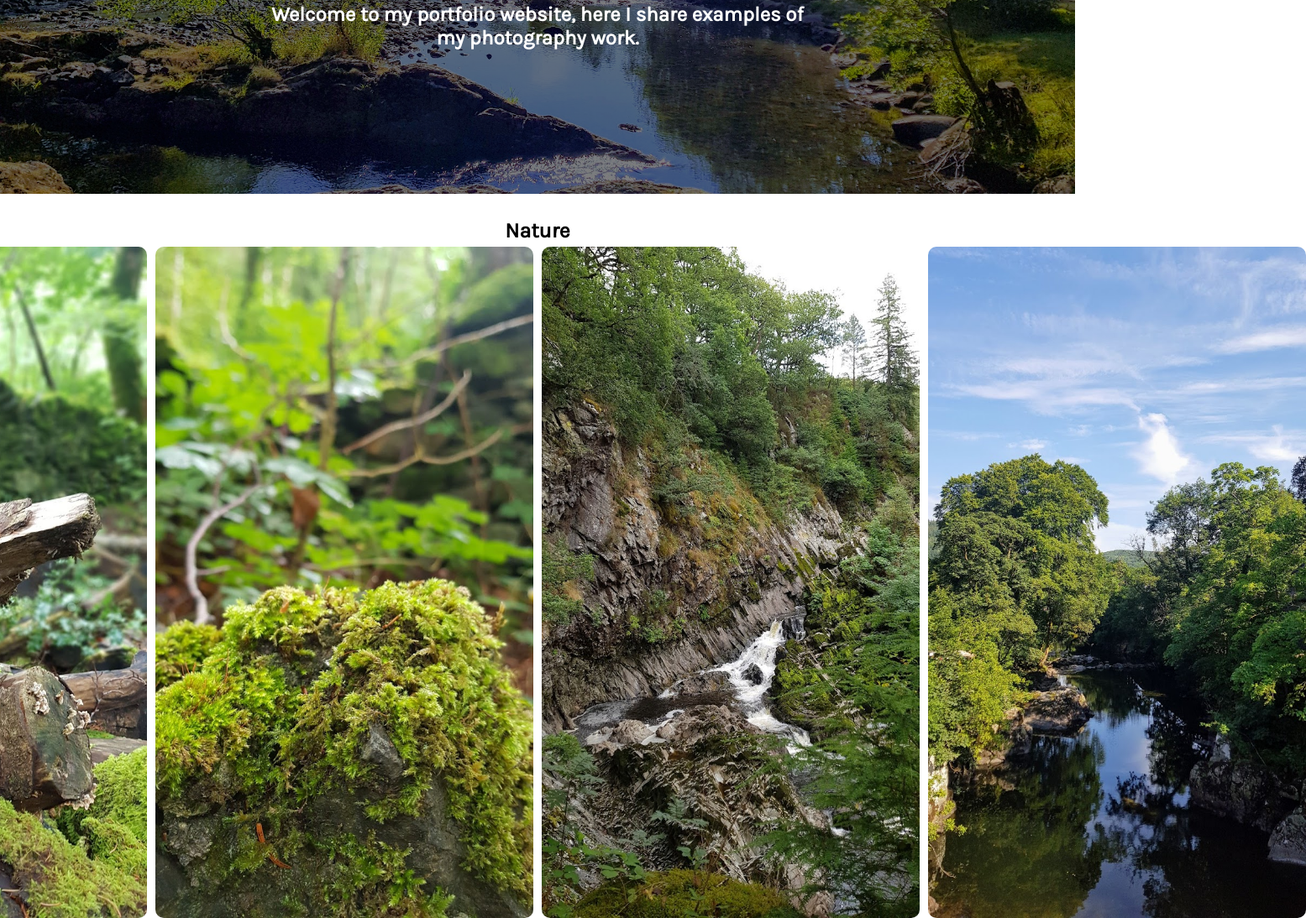
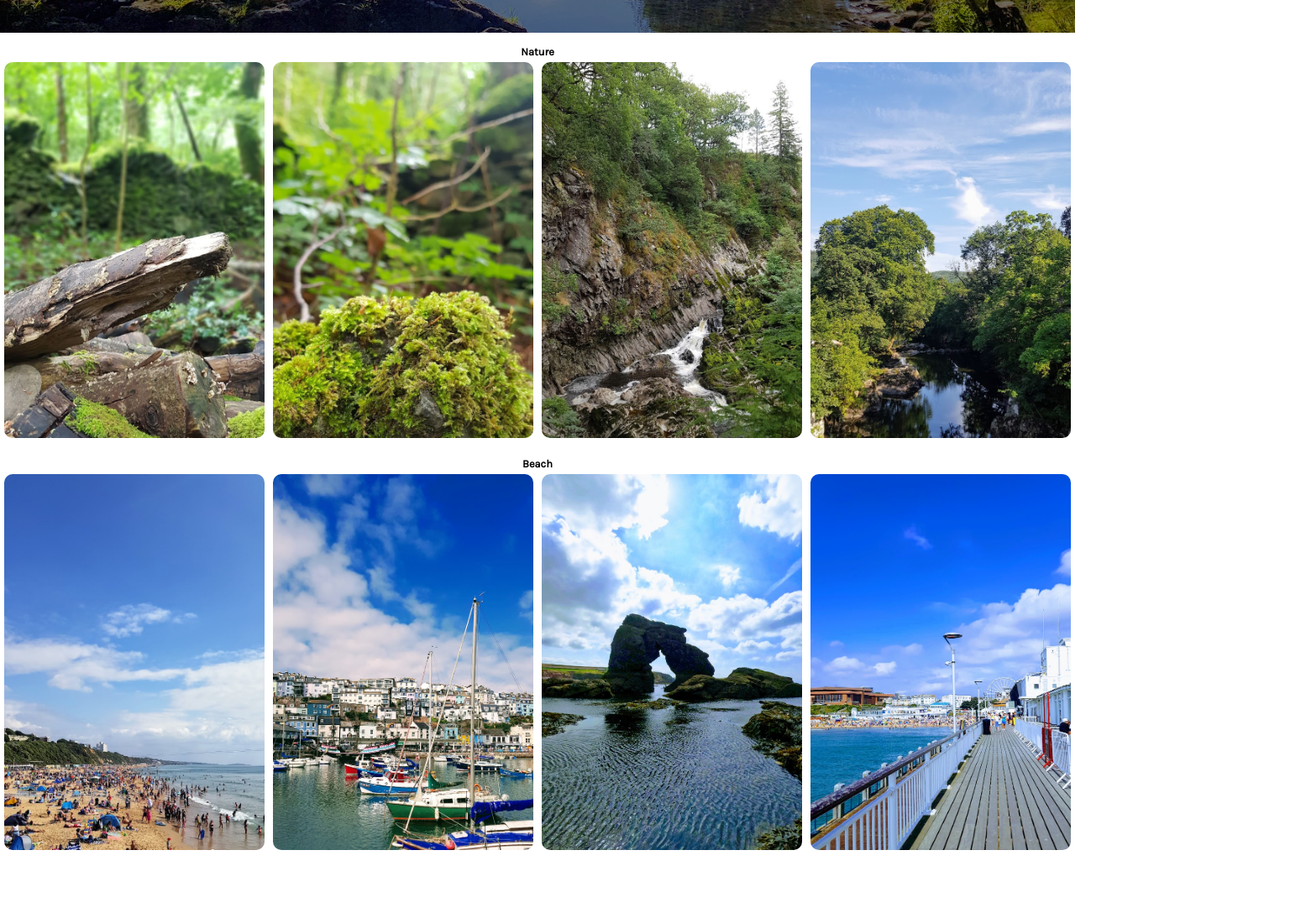
Before and after one commit to OwenBof/CS-ALevel-PrepWork, a plain HTML site: page index.html in a window 1280 px wide. Shown: the part 409-1503 px from the top of the page at 84% size, 1555 px wide, since content can reach past the window. Drawn offline with Linux system fonts and the light colour scheme.

Commit message:
Add files via upload

```diff
--- a/index.html
+++ b/index.html
@@ -2,10 +2,12 @@
   <head>
     <title>Adam's Photography</title>
     <link rel="stylesheet" href="styles.css">
+    <link rel="icon" type="image/jpg" href="Images/Favicon.ico"/>
     <link rel="preconnect" href="https://fonts.googleapis.com">
     <link rel="preconnect" href="https://fonts.gstatic.com" crossorigin>
     <link href="https://fonts.googleapis.com/css2?family=Karla&display=swap" rel="stylesheet">
   </head>
+
   <body>
 
     <div class="hero-image">
@@ -26,7 +28,7 @@
 
           <div class="gallery">
             <a target="_blank" href="Images/1.jpg">
-              <button class="button1"><h4>Stick</h4></button>
+              <button class="button1"><h4>Logs</h4></button>
             </a>
           </div>
 
@@ -82,9 +84,10 @@
             </a>
           </div>
       </div>
+  </body>
 
-      <div class="footer">
-        <p><h3>Adam's Photography | Website Design by Owen Boffey</h3></p>
-      </div>
-  </body>
+  <div class="footer">
+    <p><h3>Adam's Photography | Website Design by Owen Boffey</h3></p>
+  </div>
+
 </html>
--- a/styles.css
+++ b/styles.css
@@ -4,10 +4,11 @@
 }
 
 .container1{
-  height: 1000px;
+  height: 36vw;
   width: 100%;
   box-sizing: border-box;
   text-align: center;
+  overflow: hidden;
 }
 
 .container2{
@@ -15,6 +16,7 @@
   width: 100%;
   box-sizing: border-box;
   text-align: center;
+  overflow: hidden;
 }
 
 .center {
@@ -24,7 +26,6 @@
 
 body{
   background-color: #ffffff
-  /*background-image: linear-gradient(to right, #1A2980 , #26D0CE);*/
 }
 
 #bgcolor {
@@ -33,7 +34,7 @@ body{
 
 .hero-image {
   background-image: linear-gradient(rgba(0, 0, 0, 0.5), rgba(0, 0, 0, 0.5)), url("Images/Hero-Image.jpg");
-  height: 80%;
+  height: 35vw;
   background-position: center;
   background-repeat: no-repeat;
   background-size: cover;
@@ -46,31 +47,22 @@ body{
   top: 50%;
   left: 50%;
   transform: translate(-50%, -50%);
-  color: white;
-}
-
-.header{
-    width: 100%;
-    padding-bottom: 10px;
-    align-items: center;
-    text-align: center;
-    border-radius:10px;
 }
 
 .footer{
-    position: bottom;
+    background-color: #c7c7c7;
     width: 100%;
-    padding-top: 150px;
+    padding-top: 30px;
+    padding-bottom: 100%;
     left: 0;
-    bottom: 10;
     color: white;
 }
 
 .button1 {
   background-image: url("Images/1.jpg");
   background-size:cover;
-  height: 100%;
-  width: 450px;
+  height: 35vw;
+  width: 100%;
   color: transparent;
   border-style: none;
   border-radius:10px;
@@ -85,8 +77,8 @@ body{
 .button2 {
   background-image: url("Images/2.jpg");
   background-size:cover;
-  height: 100%;
-  width: 450px;
+  height: 35vw;
+  width: 100%;
   color: transparent;
   border-style: none;
   border-radius:10px;
@@ -101,8 +93,8 @@ body{
 .button3 {
   background-image: url("Images/3.jpg");
   background-size:cover;
-  height: 100%;
-  width: 450px;
+  height: 35vw;
+  width: 100%;
   color: transparent;
   border-style: none;
   border-radius:10px;
@@ -117,8 +109,8 @@ body{
 .button4 {
   background-image: url("Images/4.jpg");
   background-size:cover;
-  height: 100%;
-  width: 450px;
+  height: 35vw;
+  width: 100%;
   color: transparent;
   border-style: none;
   border-radius:10px;
@@ -133,8 +125,8 @@ body{
 .button5 {
   background-image: url("Images/5.jpg");
   background-size:cover;
-  height: 100%;
-  width: 450px;
+  height: 35vw;
+  width: 100%;
   color: transparent;
   border-style: none;
   border-radius:10px;
@@ -149,8 +141,8 @@ body{
 .button6 {
   background-image: url("Images/6.jpg");
   background-size:cover;
-  height: 100%;
-  width: 450px;
+  height: 35vw;
+  width: 100%;
   color: transparent;
   border-style: none;
   border-radius:10px;
@@ -165,8 +157,8 @@ body{
 .button7 {
   background-image: url("Images/7.jpg");
   background-size:cover;
-  height: 100%;
-  width: 450px;
+  height: 35vw;
+  width: 100%;
   color: transparent;
   border-style: none;
   border-radius:10px;
@@ -181,8 +173,8 @@ body{
 .button8 {
   background-image: url("Images/8.jpg");
   background-size:cover;
-  height: 100%;
-  width: 450px;
+  height: 35vw;
+  width: 100%;
   color: transparent;
   border-style: none;
   border-radius:10px;
@@ -197,18 +189,19 @@ body{
 h1 {
     font-family: 'Karla', sans-serif;
     color: rgb(255, 255, 255);
-    font-size: 95;
+    font-size: 4vw;
   }
 
 h2 {
     font-family: 'Karla', sans-serif;
     color: white;
+    font-size: 1vw;
   }
 
 h3 {
     font-family: 'Karla', sans-serif;
     color: rgb(0, 0, 0);
-    font-size: 25;
+    font-size: 1vw;
   }
 
 h4 {
@@ -220,10 +213,10 @@ h4 {
     margin: 5px;
     width: 450px;
     height: 800px;
+    padding-bottom: 4vw;
   }
 
   div.gallery img {
     width: 100%;
     height: auto;
-
   }
```
Also changed, not shown: Images/Favicon.ico (added), Images/Favicon.png (added).
